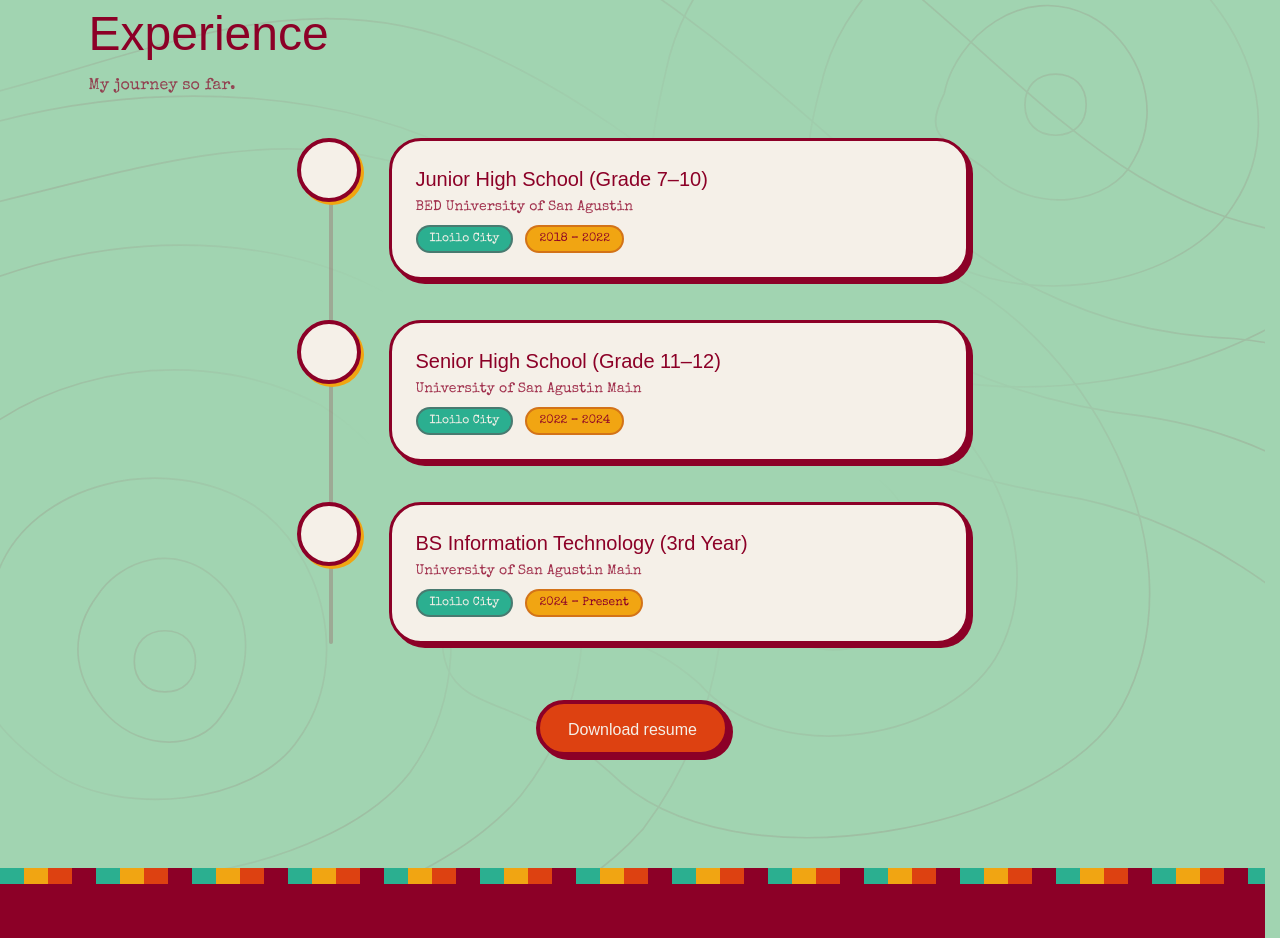
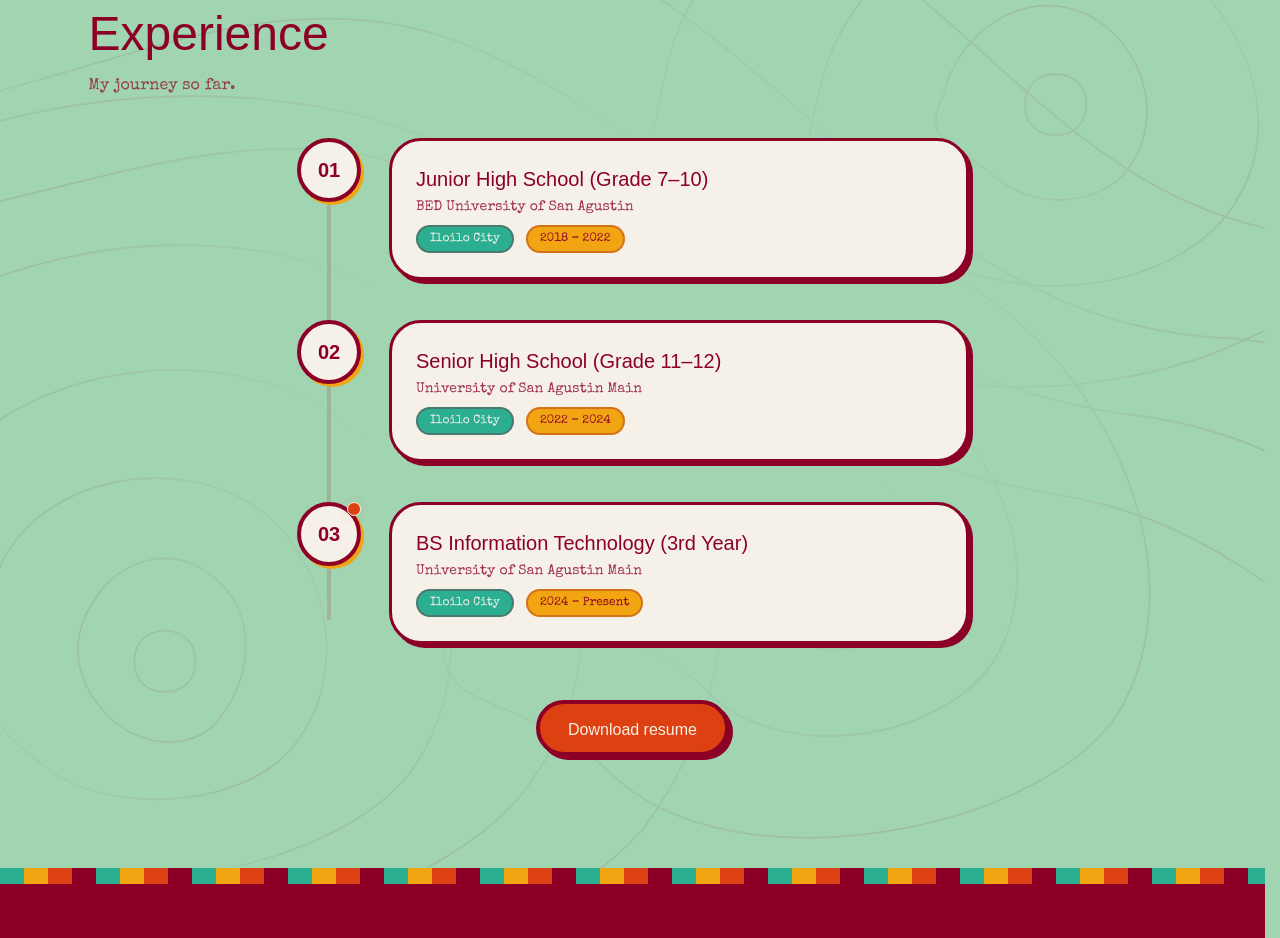
Before and after one commit to DeghneG/gab.io, a Next.js app: page / in a window 1280 px wide. Shown: the part 2980-3918 px from the top of the page. Built offline with nearby package versions, Linux system fonts and the light colour scheme; a web font is replaced by a local one.

Commit message:
xp scroll

```diff
--- a/src/components/sections/Experience.tsx
+++ b/src/components/sections/Experience.tsx
@@ -19,34 +19,79 @@
  */
 export default function Experience() {
   const sectionRef = useRef<HTMLElement>(null);
+  const timelineRef = useRef<HTMLDivElement>(null);
+  const lineProgressRef = useRef<HTMLDivElement>(null);
   const itemsRef = useRef<(HTMLDivElement | null)[]>([]);
+  const markersRef = useRef<(HTMLDivElement | null)[]>([]);
 
-  useGSAP(() => {
-    const prefersReduced = window.matchMedia(
-      "(prefers-reduced-motion: reduce)"
-    ).matches;
-    if (prefersReduced) return;
+  useGSAP(
+    () => {
+      // 1. Dynamic Scroll-Drawn Gradient Line
+      if (lineProgressRef.current && timelineRef.current) {
+        gsap.fromTo(
+          lineProgressRef.current,
+          { scaleY: 0 },
+          {
+            scaleY: 1,
+            ease: "none",
+            transformOrigin: "top center",
+            scrollTrigger: {
+              trigger: timelineRef.current,
+              start: "top 75%",
+              end: "bottom 75%",
+              scrub: 0.5,
+            },
+          }
+        );
+      }
 
+      // 2. Milestone Node Stamp & Card Glide-In
       itemsRef.current.forEach((item, i) => {
         if (!item) return;
-      gsap.fromTo(
-        item,
-        { opacity: 0, x: i % 2 === 0 ? -40 : 40 },
+        const marker = markersRef.current[i];
+        const card = item.querySelector(".experience-card");
+
+        const tl = gsap.timeline({
+          scrollTrigger: {
+            trigger: item,
+            start: "top 82%",
+            once: true,
+          },
+        });
+
+        // Marker pops with tactile letterpress spring
+        if (marker) {
+          tl.fromTo(
+            marker,
+            { scale: 0.4, opacity: 0 },
+            {
+              scale: 1,
+              opacity: 1,
+              duration: 0.5,
+              ease: "back.out(1.7)",
+            }
+          );
+        }
+
+        // Card glides in smoothly
+        if (card) {
+          tl.fromTo(
+            card,
+            { opacity: 0, x: 35, y: 15 },
             {
               opacity: 1,
               x: 0,
-          duration: 0.6,
-          delay: i * 0.1,
+              y: 0,
+              duration: 0.65,
               ease: "power3.out",
-          scrollTrigger: {
-            trigger: item,
-            start: "top 85%",
-            once: true,
             },
+            "-=0.3"
+          );
         }
+      });
+    },
+    { scope: sectionRef }
   );
-    });
-  }, []);
 
   return (
     <section
@@ -66,10 +111,17 @@
         </p>
 
         {/* Vertical timeline */}
-        <div className="relative max-w-2xl mx-auto">
-        {/* Timeline line */}
+        <div ref={timelineRef} className="relative max-w-2xl mx-auto">
+          {/* Timeline background track line */}
           <div
-          className="absolute left-6 md:left-8 top-0 bottom-0 w-1 bg-wine/20 rounded-full"
+            className="absolute left-6 md:left-8 -translate-x-1/2 top-6 bottom-6 w-1 bg-wine/15 rounded-full"
+            aria-hidden="true"
+          />
+
+          {/* Dynamic Scroll-Drawn Ink Line (Teal -> Mustard -> Orange gradient) */}
+          <div
+            ref={lineProgressRef}
+            className="absolute left-6 md:left-8 -translate-x-1/2 top-6 bottom-6 w-1.5 bg-gradient-to-b from-[#2BAF90] via-[#F1A512] to-[#DD4111] rounded-full will-change-transform shadow-[0_0_8px_rgba(241,165,18,0.35)]"
             aria-hidden="true"
           />
 
@@ -77,29 +129,49 @@
             {timeline.map((entry, i) => (
               <li key={`${entry.org}-${entry.period}`} className="relative">
                 <div
-                ref={(el) => { itemsRef.current[i] = el; }}
+                  ref={(el) => {
+                    itemsRef.current[i] = el;
+                  }}
                   className="flex gap-5 md:gap-7 items-start"
                 >
-                {/* Timeline marker */}
+                  {/* Timeline marker with milestone numbers */}
                   <div
+                    ref={(el) => {
+                      markersRef.current[i] = el;
+                    }}
                     className="
                       relative z-10 shrink-0
                       w-12 h-12 md:w-16 md:h-16
                       rounded-full
                       bg-cream border-4 border-wine
                       flex items-center justify-center
-                    text-xl md:text-2xl
+                      text-base md:text-xl font-bold text-wine
+                      will-change-transform
                     "
-                  style={{ boxShadow: "3px 3px 0 0 #F1A512" }}
+                    style={{
+                      fontFamily: "var(--font-display)",
+                      boxShadow: "3px 3px 0 0 #F1A512",
+                    }}
                     aria-hidden="true"
-                />
+                  >
+                    0{i + 1}
+                    {/* Live pulse indicator on the current / latest milestone */}
+                    {i === timeline.length - 1 && (
+                      <span className="absolute -top-1 -right-1 flex h-3.5 w-3.5">
+                        <span className="animate-ping absolute inline-flex h-full w-full rounded-full bg-orange opacity-75" />
+                        <span className="relative inline-flex rounded-full h-3.5 w-3.5 bg-orange border border-cream" />
+                      </span>
+                    )}
+                  </div>
 
                   {/* Content card */}
                   <div
                     className="
+                      experience-card
                       flex-1
                       bg-cream border-3 border-wine rounded-2xl
                       p-5 md:p-6
+                      will-change-transform
                     "
                     style={{ boxShadow: "4px 4px 0 0 #8C0027" }}
                   >
```
Lines whose indentation alone changed are shown as unchanged.
